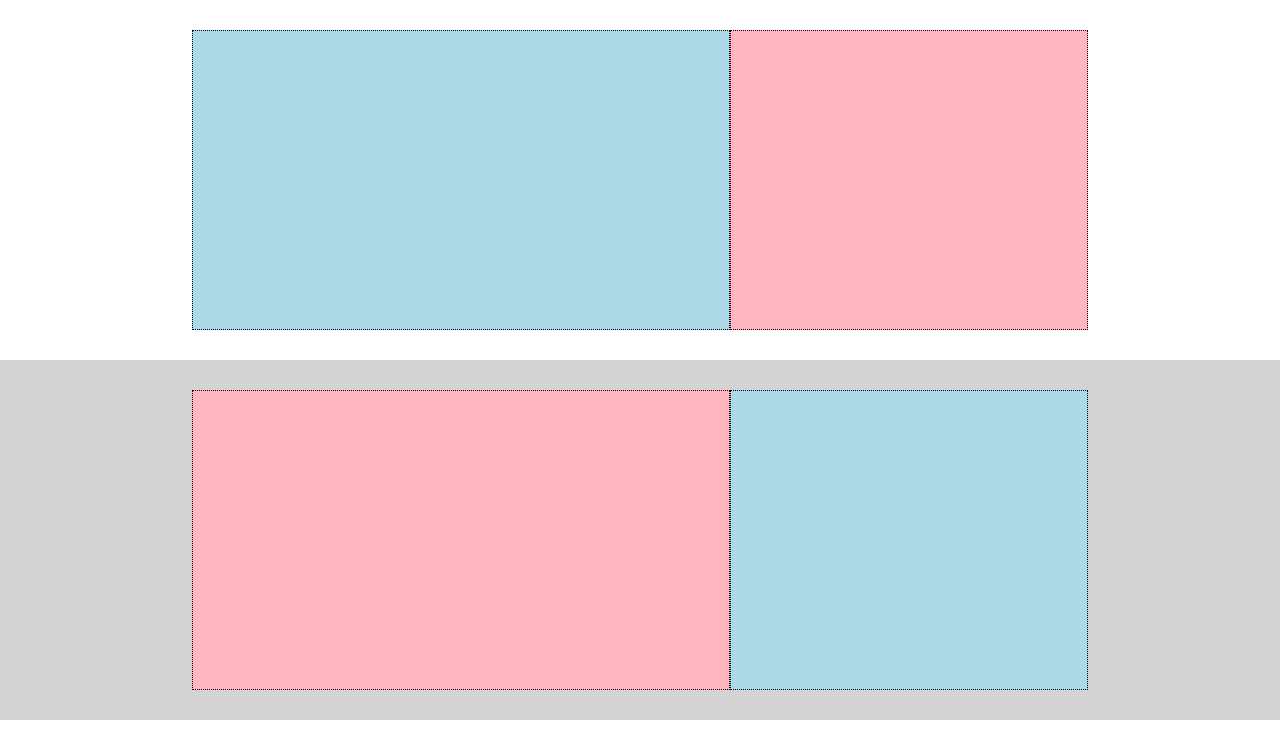
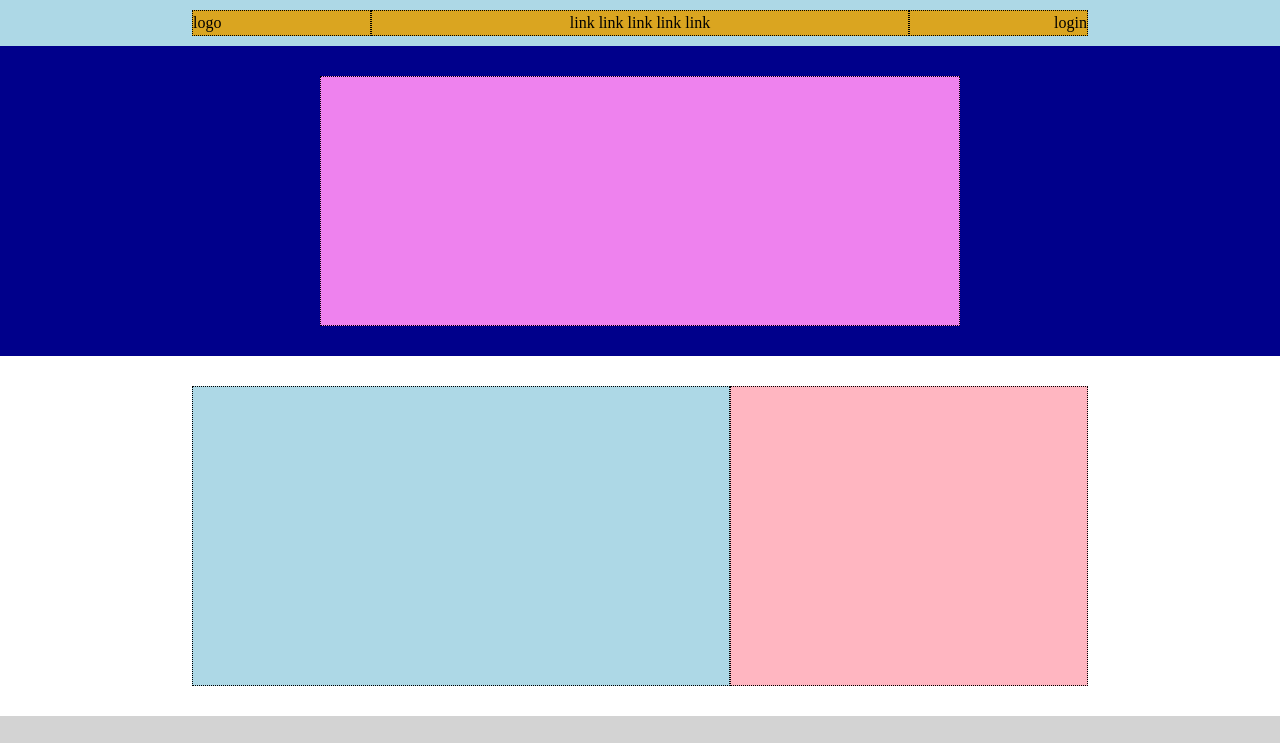
Before and after one commit to AngeloDalicandro/htmlcss-struttura-discord, a plain HTML site: page index.html in a window 1280 px wide. Shown: the top 743 px of the page. Drawn offline with Linux system fonts and the light colour scheme.

Commit message:
completed

```diff
--- a/css/style.css
+++ b/css/style.css
@@ -16,6 +16,73 @@
 .flex-container {
     display: flex;
 }
+
+/* HEADER */
+
+header {
+    background-color: #add8e6;
+    padding-top: 10px;
+}
+
+.flex-container-h {
+    display: flex;
+    background-color: #daa520;
+    margin-bottom: 10px;
+}
+
+nav {
+    width: 60%;
+    border: 1px dotted black;
+    padding: 3px 0;
+}
+
+ul {
+    list-style: none;
+    display: flex;
+    justify-content: center;
+}
+
+li {
+    padding: 0 2px;
+}
+
+a {
+    text-decoration: none;
+    color: black;
+}
+
+.logo-h {
+    width: 20%;
+    text-align: left;
+    border: 1px dotted black;
+    padding: 3px 0;
+}
+
+.login {
+    width: 20%;
+    text-align: right;
+    border: 1px dotted black;
+    padding: 3px 0;
+}
+
+/* JUMBOTRON */
+
+.jumbotron {
+    background-color: #00008b;
+    padding: 30px 0;
+    display: flex;
+    justify-content: center;
+}
+
+.j-content {
+    background-color: #ee82ee;
+    height: 250px;
+    width: 50%;
+    border: 1px dotted black;
+
+}
+
+
 
 /* MAIN */
 
@@ -95,7 +162,7 @@ footer section {
     background-color: #7fffd4;
 }
 
-.logo, .bottone {
+.logo-f, .bottone {
     background-color: lightpink;
     padding: 2px;
     border: 1px dotted black;
--- a/index.html
+++ b/index.html
@@ -9,6 +9,43 @@
     <link rel="stylesheet" href="css/style.css">
 </head>
 <body>
+
+    <!-- HEADER -->
+    <header>
+        <div class="container">
+            <div class="flex-container-h">
+                <div class="logo-h">logo</div>
+
+                <nav>
+                    <ul>
+                        <li>
+                            <a href="#">link</a>
+                        </li>
+                        <li>
+                            <a href="#">link</a>
+                        </li>
+                        <li>
+                            <a href="#">link</a>
+                        </li>
+                        <li>
+                            <a href="#">link</a>
+                        </li>
+                        <li>
+                            <a href="#">link</a>
+                        </li>
+                    </ul>
+                </nav>
+
+                <a class="login" href="#">login</a>
+            </div>
+        </div>
+
+        <div class="jumbotron">
+            <div class="j-content">
+
+            </div>
+        </div>
+    </header>
 
     <!-- MAIN -->
     <main>
@@ -71,7 +108,7 @@
         <section>
             <div class="container">
                 <div class="flex-container-f">
-                    <div class="logo">Logo</div>
+                    <div class="logo-f">Logo</div>
                     <div class="bottone">Bottone</div>
                 </div>
             </div>
```
